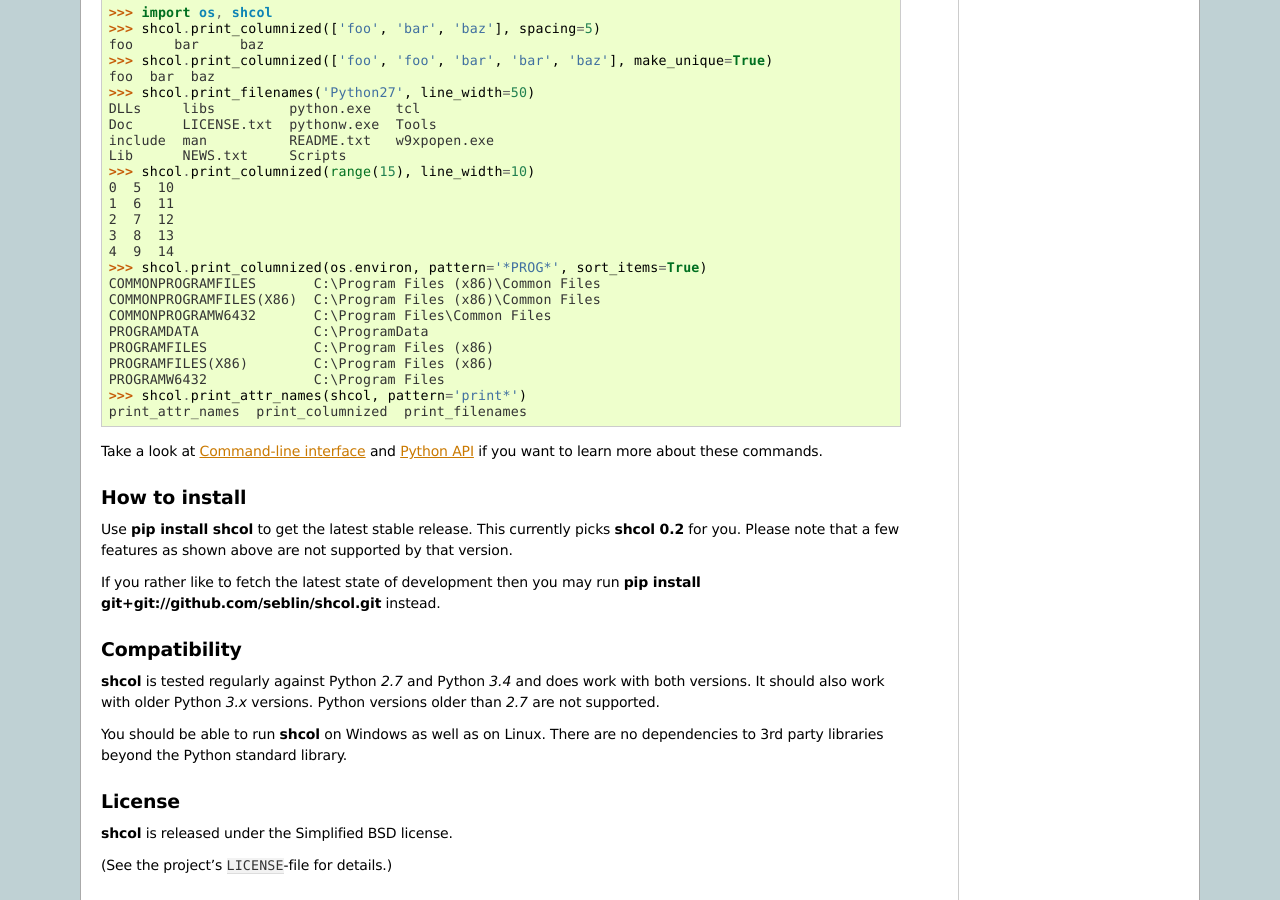
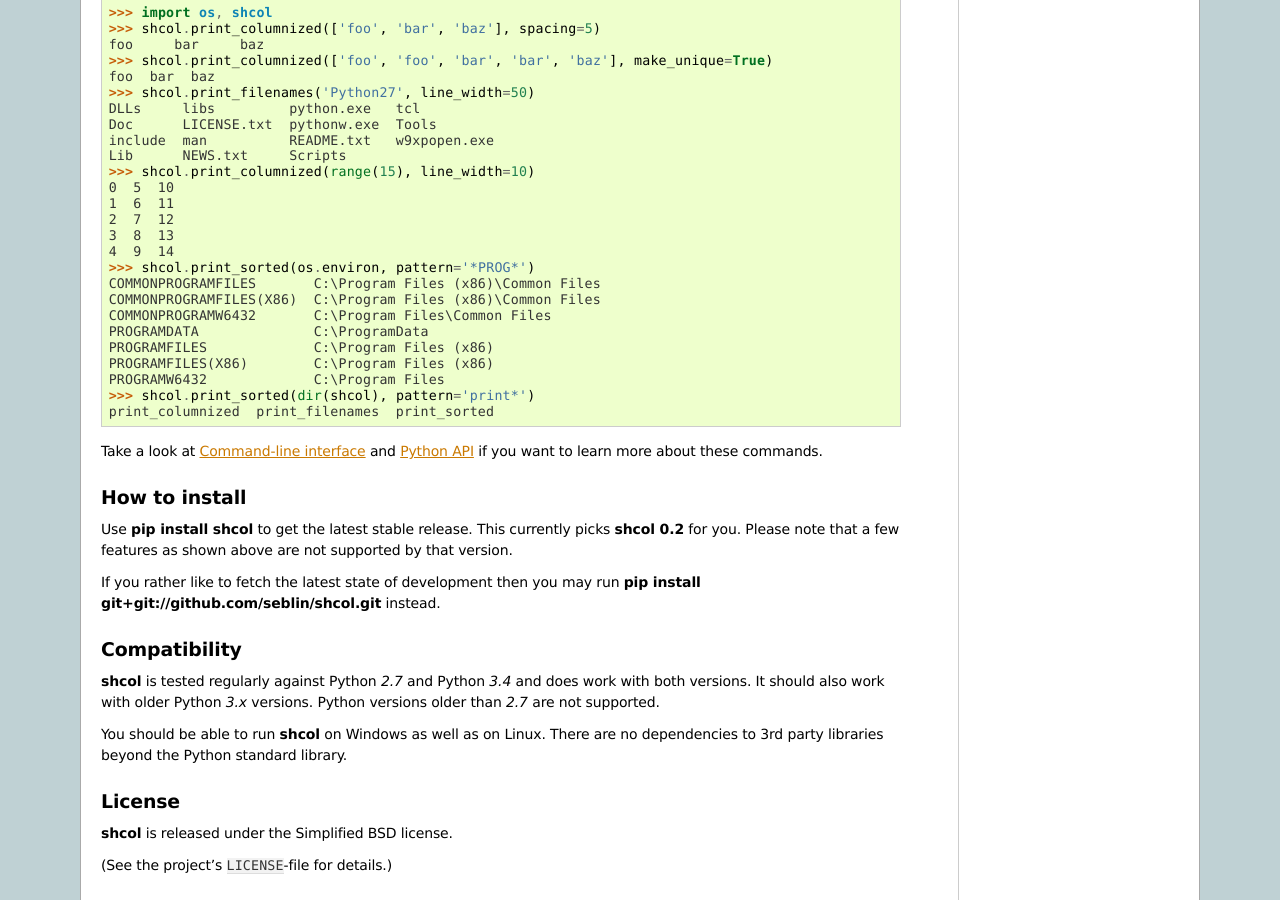
Before and after one commit to seblin/shcol, a Sphinx documentation site: the page built from doc/introduction.rst, in a window 1280 px wide and 900 px high, scrolled down 534 px. Built offline with Sphinx 7.4.7, drawn with Linux system fonts in a browser that asks for light colours.

Commit message:
Mention `print_sorted()` in Introduction.

```diff
--- a/doc/introduction.rst
+++ b/doc/introduction.rst
@@ -50,7 +50,7 @@ These examples show running :program:`shcol` from the Windows PowerShell:
    2  7  12
    3  8  13
    4  9  14
-   >>> shcol.print_columnized(os.environ, pattern='*PROG*', sort_items=True)
+   >>> shcol.print_sorted(os.environ, pattern='*PROG*')
    COMMONPROGRAMFILES       C:\Program Files (x86)\Common Files
    COMMONPROGRAMFILES(X86)  C:\Program Files (x86)\Common Files
    COMMONPROGRAMW6432       C:\Program Files\Common Files
@@ -58,8 +58,8 @@ These examples show running :program:`shcol` from the Windows PowerShell:
    PROGRAMFILES             C:\Program Files (x86)
    PROGRAMFILES(X86)        C:\Program Files (x86)
    PROGRAMW6432             C:\Program Files
-   >>> shcol.print_attr_names(shcol, pattern='print*')
-   print_attr_names  print_columnized  print_filenames
+   >>> shcol.print_sorted(dir(shcol), pattern='print*')
+   print_columnized  print_filenames  print_sorted
 
 Take a look at :doc:`cli` and :doc:`python-api` if you want to learn more about
 these commands.
```
